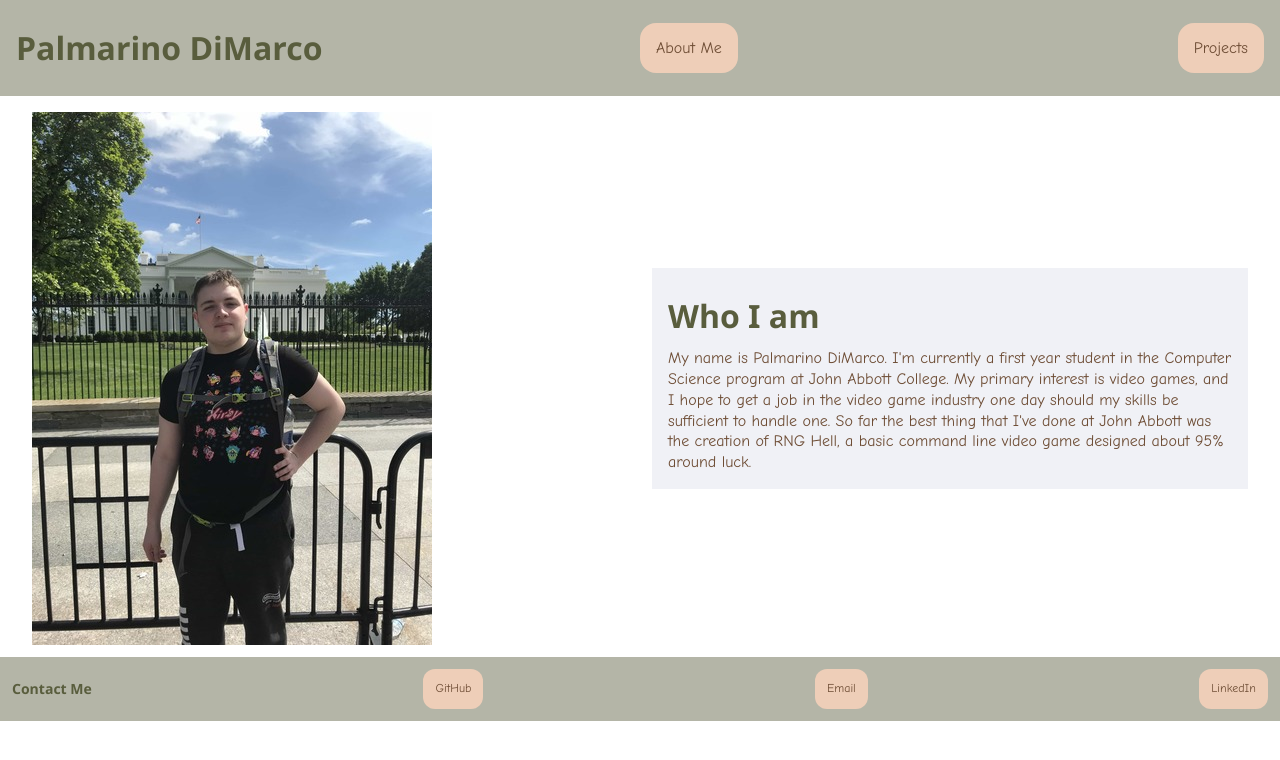
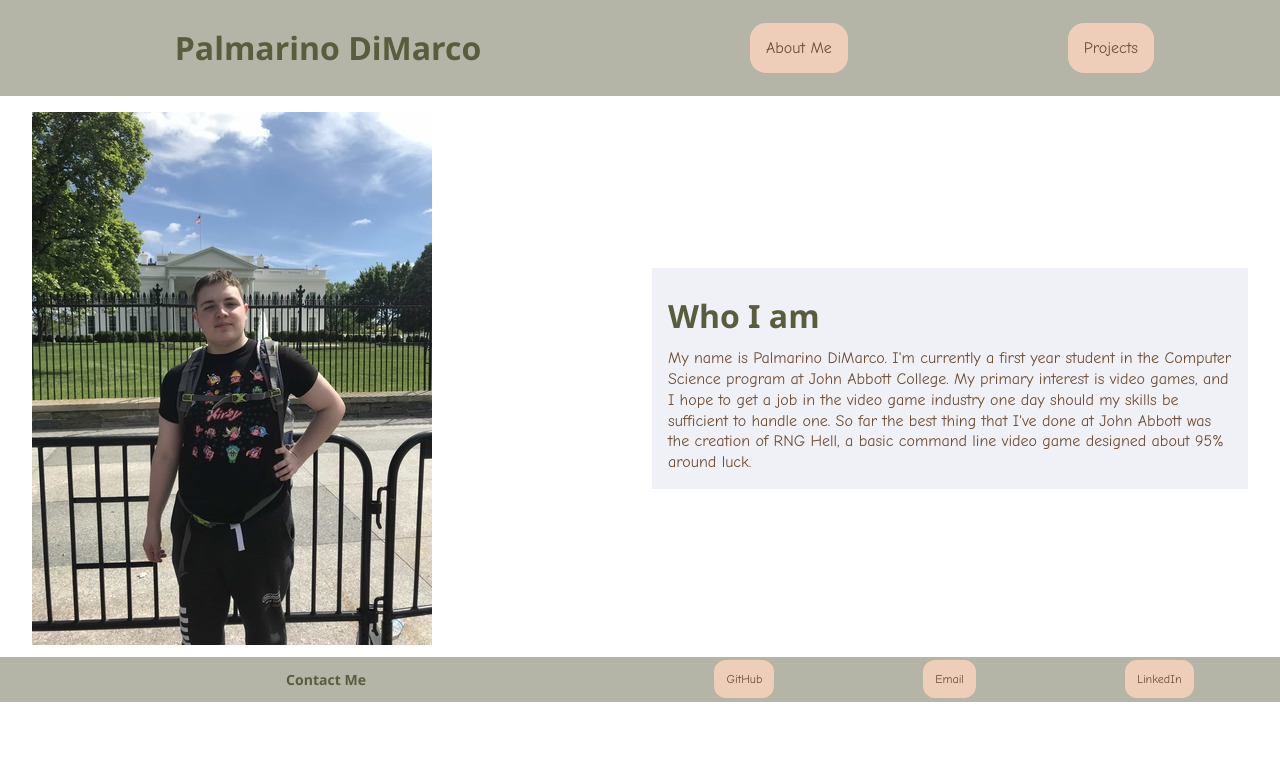
Before and after one commit to Picard4/Picard4.github.io, a plain HTML site: page index.html in a window 1280 px wide. Drawn offline with Linux system fonts and the light colour scheme.

Commit message:
Improved the CSS for the Navbar and Footer

```diff
--- a/index.html
+++ b/index.html
@@ -4,7 +4,7 @@
 <head>
     <meta charset="UTF-8">
     <meta name="viewport" content="width=device-width, initial-scale=1.0">
-    <title>Index</title>
+    <title>About Me</title>
     <link rel="stylesheet" href="styles/index.css">
 </head>
 
--- a/scripts/partial_generator.js
+++ b/scripts/partial_generator.js
@@ -4,21 +4,21 @@
 let standardNavbar = document.getElementById("standard_navbar");
 if (standardNavbar !== null) {
     standardNavbar.innerHTML = `
-            <section class="banner-section">
-            <h1>Palmarino DiMarco</h1>
-            </section>
-            <ul id="nav_links">
-                <li><a href="index.html">About Me</a></li>
-                <li><a href="projects.html">Projects</a></li>
-            </ul>`;
+        <h1 id="nav_label">Palmarino DiMarco</h1>
+        <ul id="nav_links">
+            <li><a href="index.html">About Me</a></li>
+            <li><a href="projects.html">Projects</a></li>
+        </ul>`;
 }
 
 // Standard Footer Generator
 let standardFooter = document.getElementById("standard_footer");
 if (standardFooter !== null) {
     standardFooter.innerHTML = `
-        <h3>Contact Me</h3>
-        <a href="https://github.com/Picard4" target="_blank">GitHub</a>
-        <a href="mailto:palmardimarco@gmail.com">Email</a>
-        <a href="https://www.linkedin.com/in/palmarino-dimarco-132865217/" target="_blank">LinkedIn</a>`;
+        <h3 id="footer_label">Contact Me</h3>
+        <ul id="contact_links">
+            <li><a href="https://github.com/Picard4" target="_blank">GitHub</a></li>
+            <li><a href="mailto:palmardimarco@gmail.com">Email</a></li>
+            <li><a href="https://www.linkedin.com/in/palmarino-dimarco-132865217/" target="_blank">LinkedIn</a></li>
+        </ul>`;
 }
--- a/styles/index.css
+++ b/styles/index.css
@@ -59,13 +59,14 @@ nav{
     background-color: #b4b5a7;
     margin-bottom: 1em;
 }
-nav section{
+#nav_label{
     flex: 1;
+    text-align: center;
 }
 #nav_links{
     display: flex;
     align-items: center;
-    justify-content: space-between;
+    justify-content: space-around;
     flex: 1;
 }
 #nav_links li a, footer a{
@@ -85,10 +86,20 @@ article{
 footer{
     display: flex;
     align-items: center;
-    justify-content: space-between;
+    justify-content: space-around;
     margin-top: 1em;
     padding: 1em;
     background-color: #b4b5a7;
+}
+#footer_label{
+    flex: 1;
+    text-align: center;
+}
+#contact_links{
+    display: flex;
+    align-items: center;
+    justify-content: space-around;
+    flex: 1;
 }
 /* index */
 #About_me img{
@@ -165,6 +176,8 @@ img{
     flex-direction: column;
     align-self: center;
 }
+
+/* Media Queries */
 @media(max-width: 590px){
     #About_me, .influence{
         display: grid;
```
Also changed, not shown: projects.html (+1 -1 lines).
